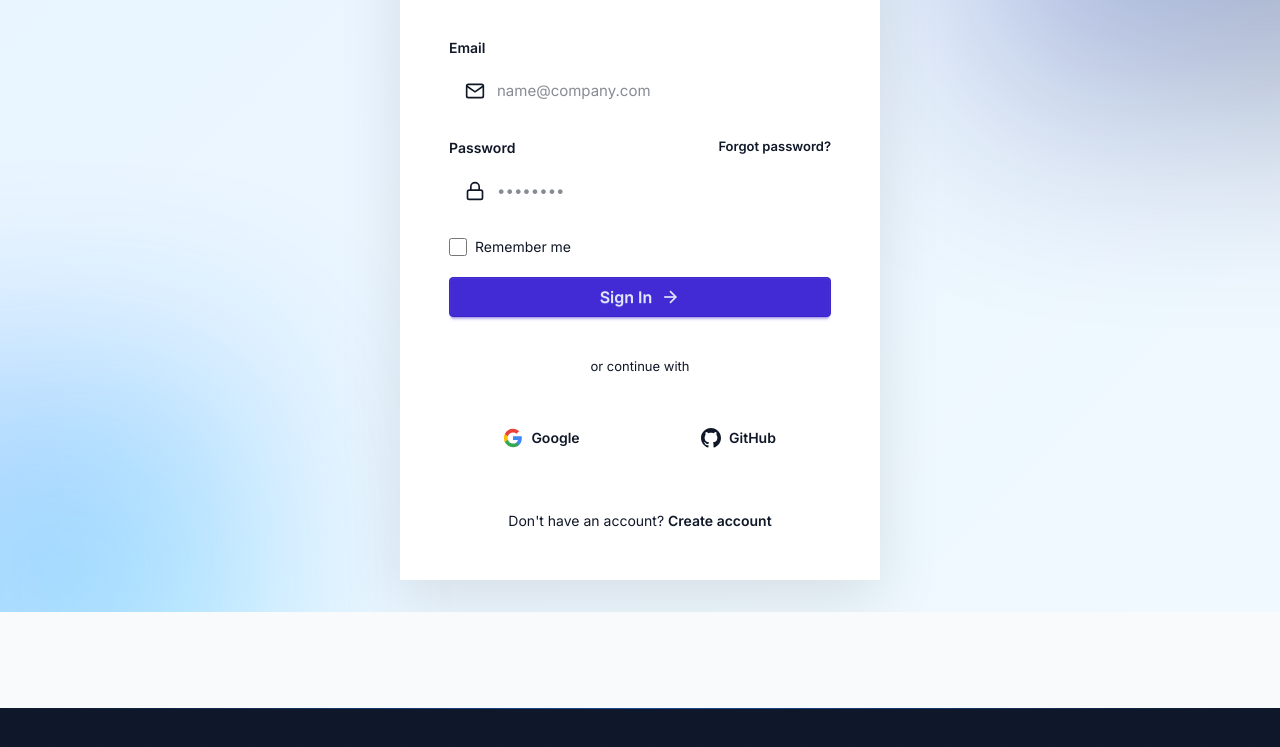
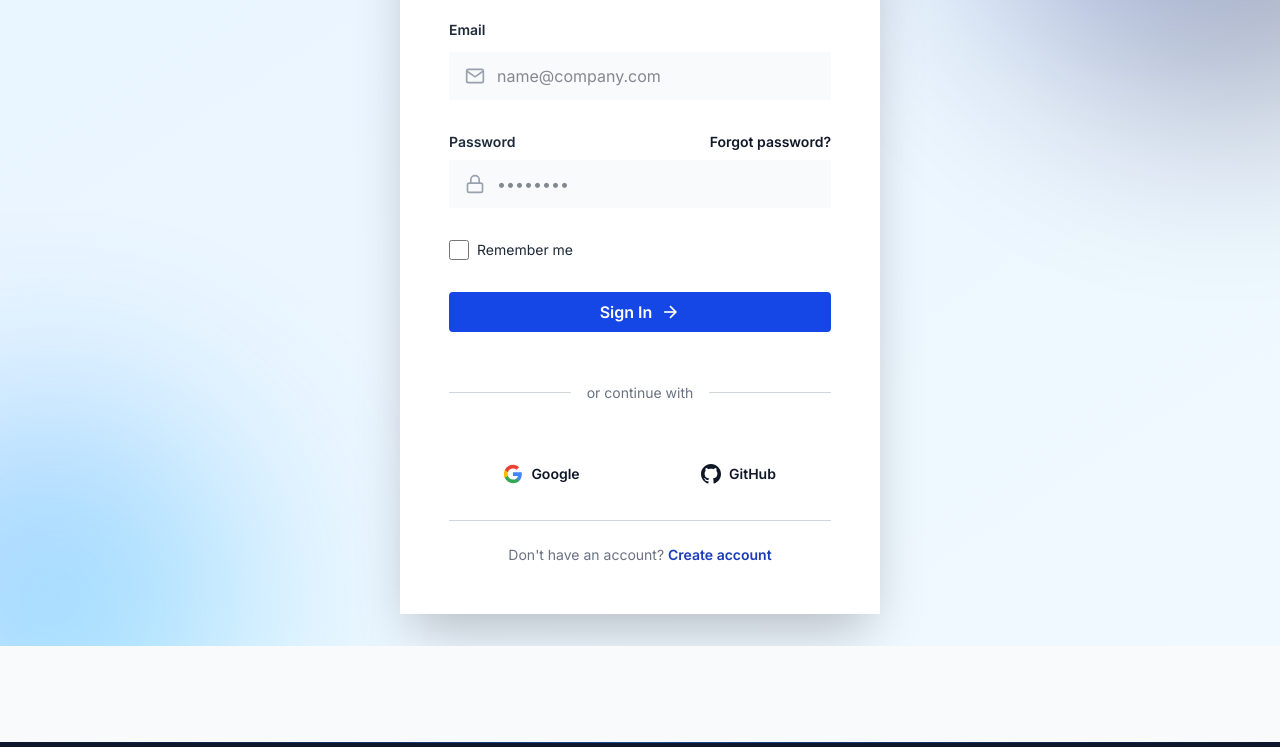
Before and after one commit to QUBITABHAY/EventEase, an Astro site in the folder client/: page /login in a window 1280 px wide. Shown: the part 250-997 px from the top of the page. Built offline with nearby package versions, Linux system fonts and the light colour scheme; Astro itself is replaced by a stand-in of ours.

Commit message:
login page from css to tailwind

```diff
--- a/client/src/pages/login.astro
+++ b/client/src/pages/login.astro
@@ -6,33 +6,47 @@ import Footer from "../components/Footer.astro";
 
 <Layout title="Login - EventEase">
   <Navbar />
-  <main class="auth-page">
-    <div class="auth-background">
-      <div class="gradient-orb orb-1"></div>
-      <div class="gradient-orb orb-2"></div>
+  <main
+    class="relative min-h-screen flex items-center justify-center p-8 bg-gradient-to-br from-[#e8f4ff] to-[#f0f9ff] overflow-hidden"
+  >
+    <div class="absolute top-0 left-0 right-0 bottom-0 overflow-hidden z-0">
+      <div
+        class="absolute rounded-full filter blur-[100px] opacity-30 animate-float w-[500px] h-[500px] bg-gradient-to-br from-[#002ffe] to-[#000000] top-[-200px] right-[-200px]"
+      >
+      </div>
+      <div
+        class="absolute rounded-full filter blur-[100px] opacity-30 animate-float w-[400px] h-[400px] bg-gradient-to-br from-[#0066ff] to-[#00ccff] bottom-[-150px] left-[-150px] animate-delay-5000"
+      >
+      </div>
     </div>
 
-    <div class="auth-container">
-      <div class="auth-content">
-        <div class="auth-card">
-          <div class="auth-header">
-            <h1 class="auth-title">Welcome Back!</h1>
-            <p class="auth-subtitle">
+    <div class="relative z-10 w-full max-w-[1100px]">
+      <div class="flex justify-center items-center">
+        <div
+          class="bg-white rounded-none shadow-2xl p-12 backdrop-blur-sm border border-white/50 max-w-[480px] w-full"
+        >
+          <div class="text-center mb-10">
+            <h1 class="text-3xl font-semibold text-gray-800 mb-2">
+              Welcome Back!
+            </h1>
+            <p class="text-sm text-gray-500">
               We're so glad to see you again. Let's pick up where you left off!
             </p>
           </div>
 
           <form
-            class="auth-form"
+            class="flex flex-col gap-8"
             id="loginForm"
             action="http://localhost:3000/api/user/login"
             method="POST"
           >
-            <div class="form-group">
-              <label for="email" class="form-label">Email</label>
-              <div class="input-wrapper">
+            <div class="flex flex-col gap-3">
+              <label for="email" class="font-semibold text-sm text-gray-800"
+                >Email</label
+              >
+              <div class="relative">
                 <svg
-                  class="input-icon"
+                  class="absolute left-4 top-1/2 transform -translate-y-1/2 text-gray-400"
                   xmlns="http://www.w3.org/2000/svg"
                   width="20"
                   height="20"
@@ -50,7 +64,9 @@ import Footer from "../components/Footer.astro";
                   type="email"
                   id="email"
                   name="email"
-                  class="form-input"
+                  class="w-full py-3 px-4 pl-12 rounded-none text-base bg-gray-50
+                  transition-all duration-300 focus:border-blue-500 focus:ring-4 focus:ring-blue-300/20
+                  hover:border-gray-400"
                   placeholder="name@company.com"
                   required
                   autocomplete="email"
@@ -58,16 +74,21 @@ import Footer from "../components/Footer.astro";
               </div>
             </div>
 
-            <div class="form-group">
-              <div class="form-label-row">
-                <label for="password" class="form-label">Password</label>
-                <a href="#forgot-password" class="forgot-link"
-                  >Forgot password?</a
+            <div class="flex flex-col gap-2">
+              <div class="flex justify-between items-center">
+                <label
+                  for="password"
+                  class="font-semibold text-sm text-gray-800">Password</label
+                >
+                <a
+                  class="text-darkblue-600 font-semibold text-sm hover:text-blue-700 transition-colors duration-200"
+                >
+                  Forgot password?</a
                 >
               </div>
-              <div class="input-wrapper">
+              <div class="relative">
                 <svg
-                  class="input-icon"
+                  class="absolute left-4 top-1/2 transform -translate-y-1/2 text-gray-400"
                   xmlns="http://www.w3.org/2000/svg"
                   width="20"
                   height="20"
@@ -84,7 +105,9 @@ import Footer from "../components/Footer.astro";
                   type="password"
                   id="password"
                   name="password"
-                  class="form-input"
+                  class="w-full py-3 px-4 pl-12 rounded-none text-base bg-gray-50
+                  transition-all duration-300 focus:border-blue-500 focus:ring-4 focus:ring-blue-300/20
+                  hover:border-gray-400"
                   placeholder="••••••••"
                   required
                   autocomplete="current-password"
@@ -92,41 +115,58 @@ import Footer from "../components/Footer.astro";
               </div>
             </div>
 
-            <div class="form-options">
-              <div class="form-checkbox">
-                <input type="checkbox" id="remember" name="remember" />
-                <label for="remember">Remember me</label>
+            <div class="flex justify-between items-center">
+              <div class="flex items-center gap-2">
+                <input
+                  type="checkbox"
+                  id="remember"
+                  name="remember"
+                  class="w-5 h-5 text-blue-500"
+                />
+                <label for="remember" class="text-sm text-gray-800"
+                  >Remember me</label
+                >
               </div>
             </div>
 
-            <button type="submit" class="btn btn-primary btn-full btn-large">
+            <button
+              type="submit"
+              class="w-full h-10 py-4 text-white font-semibold text-md flex items-center justify-center gap-2
+         bg-blue-700 hover:bg-blue-900 transition-all duration-300 rounded-sm"
+            >
               <span>Sign In</span>
               <svg
+                class="w-5 h-5"
                 xmlns="http://www.w3.org/2000/svg"
-                width="20"
-                height="20"
-                viewBox="0 0 24 24"
                 fill="none"
                 stroke="currentColor"
                 stroke-width="2"
+                viewBox="0 0 24 24"
               >
                 <line x1="5" y1="12" x2="19" y2="12"></line>
                 <polyline points="12 5 19 12 12 19"></polyline>
               </svg>
             </button>
 
-            <div class="form-divider">
-              <span>or continue with</span>
+            <div class="relative text-center my-4">
+              <div class="absolute top-1/2 left-0 right-0 h-px bg-gray-300 z-0">
+              </div>
+              <span class="relative z-10 bg-white text-sm text-gray-500 px-4"
+                >or continue with</span
+              >
             </div>
 
-            <div class="social-auth">
-              <button type="button" class="social-btn google-btn">
+            <div class="grid grid-cols-2 gap-3">
+              <button
+                type="button"
+                class="flex items-center justify-center gap-2 py-3 px-4 border-2 border-none rounded-none bg-white font-semibold text-sm
+         transition-all duration-300 hover:border-gray-700 hover:-translate-y-1 hover:shadow-lg"
+              >
                 <svg
+                  class="w-5 h-5"
                   xmlns="http://www.w3.org/2000/svg"
-                  width="20"
-                  height="20"
+                  fill="currentColor"
                   viewBox="0 0 24 24"
-                  fill="currentColor"
                 >
                   <path
                     d="M22.56 12.25c0-.78-.07-1.53-.2-2.25H12v4.26h5.92c-.26 1.37-1.04 2.53-2.21 3.31v2.77h3.57c2.08-1.92 3.28-4.74 3.28-8.09z"
@@ -143,13 +183,16 @@ import Footer from "../components/Footer.astro";
                 </svg>
                 <span>Google</span>
               </button>
-              <button type="button" class="social-btn github-btn">
+              <button
+                type="button"
+                class="flex items-center justify-center gap-2 py-3 px-4 border-2 border-none rounded-none bg-white font-semibold text-sm
+         transition-all duration-300 hover:border-gray-700 hover:-translate-y-1 hover:shadow-lg"
+              >
                 <svg
+                  class="w-5 h-5"
                   xmlns="http://www.w3.org/2000/svg"
-                  width="20"
-                  height="20"
+                  fill="currentColor"
                   viewBox="0 0 24 24"
-                  fill="currentColor"
                 >
                   <path
                     d="M12 0c-6.626 0-12 5.373-12 12 0 5.302 3.438 9.8 8.207 11.387.599.111.793-.261.793-.577v-2.234c-3.338.726-4.033-1.416-4.033-1.416-.546-1.387-1.333-1.756-1.333-1.756-1.089-.745.083-.729.083-.729 1.205.084 1.839 1.237 1.839 1.237 1.07 1.834 2.807 1.304 3.492.997.107-.775.418-1.305.762-1.604-2.665-.305-5.467-1.334-5.467-5.931 0-1.311.469-2.381 1.236-3.221-.124-.303-.535-1.524.117-3.176 0 0 1.008-.322 3.301 1.23.957-.266 1.983-.399 3.003-.404 1.02.005 2.047.138 3.006.404 2.291-1.552 3.297-1.23 3.297-1.23.653 1.653.242 2.874.118 3.176.77.84 1.235 1.911 1.235 3.221 0 4.609-2.807 5.624-5.479 5.921.43.372.823 1.102.823 2.222v3.293c0 .319.192.694.801.576 4.765-1.589 8.199-6.086 8.199-11.386 0-6.627-5.373-12-12-12z"
@@ -160,10 +203,14 @@ import Footer from "../components/Footer.astro";
             </div>
           </form>
 
-          <div class="auth-footer">
-            <p>
-              Don't have an account? <a href="/register" class="auth-link"
-                >Create account</a>
+          <div class="text-center mt-6 pt-6 border-t border-gray-300">
+            <p class="text-gray-500 text-sm">
+              Don't have an account?
+              <a
+                href="/register"
+                class="text-blue-800 font-semibold hover:text-blue-700"
+                >Create account</a
+              >
             </p>
           </div>
         </div>
@@ -172,6 +219,8 @@ import Footer from "../components/Footer.astro";
   </main>
   <Footer />
 </Layout>
+
+<script></script>
 
 <style>
   .auth-page {
```
